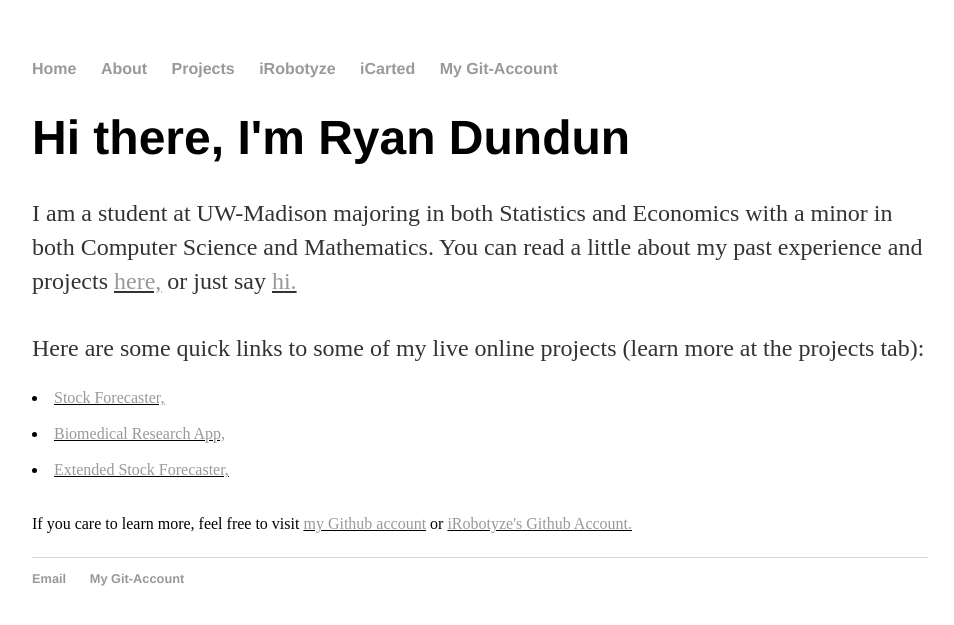
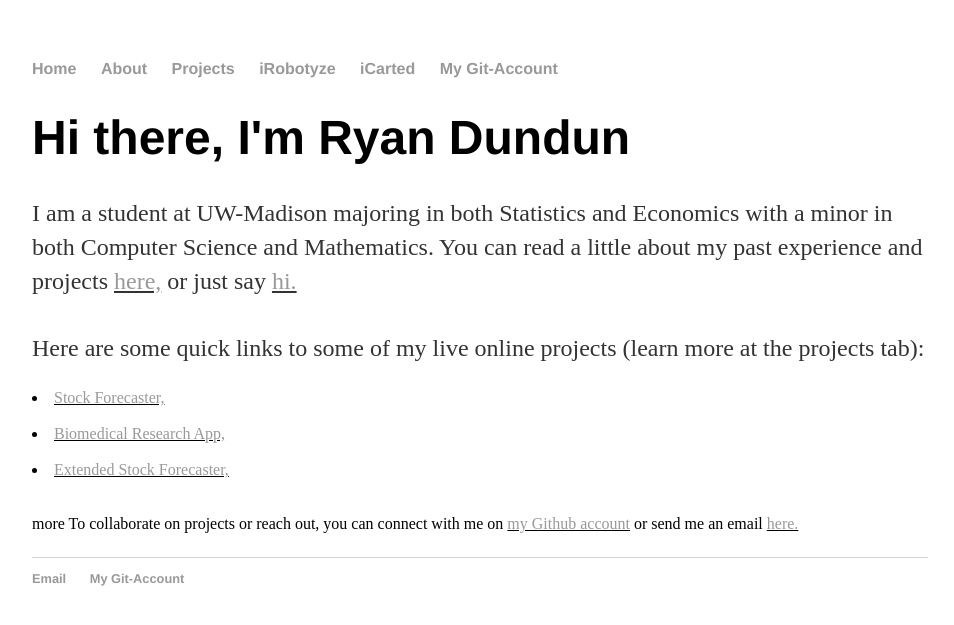
Before and after one commit to ryandundun/backup-Website, a Jekyll site: the page built from index.html, in a window 1280 px wide. Shown: the top 625 px of the page, without its empty margins (160-1114 px from the left). Built offline with Jekyll 4.4.1, drawn with Linux system fonts in a browser that asks for light colours.

Commit message:
Update index.html

```diff
--- a/index.html
+++ b/index.html
@@ -17,8 +17,8 @@ title: Ryan Onome Dundun | Programmer
 		<br>
 		<li><u><a href="https://www.epsiloncoding.com">Extended Stock Forecaster,</a></u></li>
 		<br>
-		<br>
-		If you care to learn more, feel free to visit <u><a href="https://github.com/ryandundun">my Github account</a></u> or
-		<u><a href="https://github.com/iRobotyze">iRobotyze's Github Account.</a></u>
+		<br>more
+		To collaborate on projects or reach out, you can connect with me on <u><a href="https://github.com/ryandundun">my Github account</a></u> or
+		send me an email <u><a href="mailto:dundun@wisc.edu">here.</a></u>
 	</p>
 </div><!-- /.blurb -->
```
